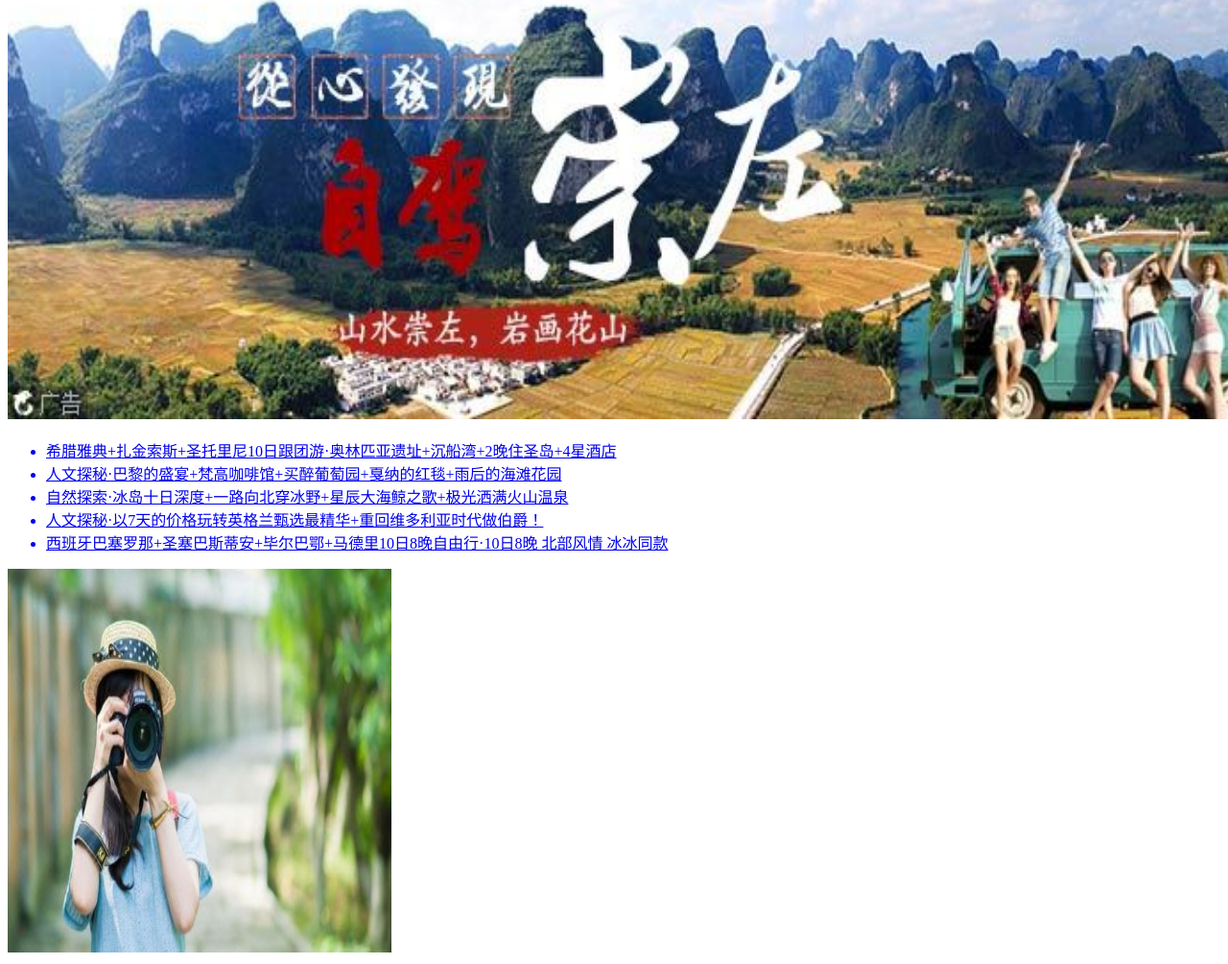
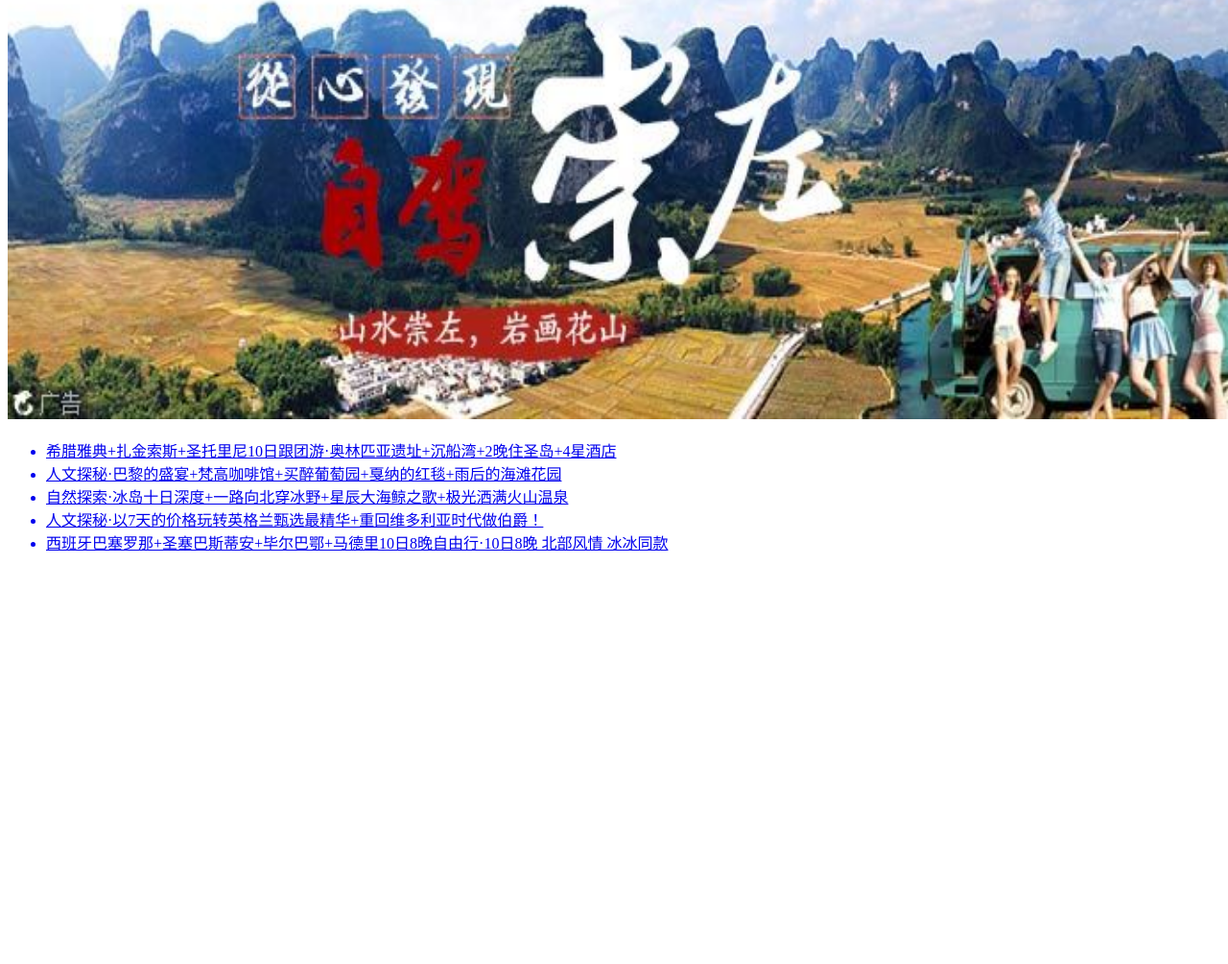
Before and after one commit to yuyang1998/WEB-, a plain HTML site: page lab03.html in a window 1280 px wide. Shown: the part 176-1181 px from the top of the page at 96% size. After the commit the page ends 800 px from the top, so only its background shows below. Drawn offline with Linux system fonts and the light colour scheme.

Commit message:
实验03作业提交

```diff
--- a/lab03.html
+++ b/lab03.html
@@ -15,6 +15,5 @@
   			<a href="01.html"><li>人文探秘·以7天的价格玩转英格兰甄选最精华+重回维多利亚时代做伯爵！</li></a>
   			<a href="01.html"><li>西班牙巴塞罗那+圣塞巴斯蒂安+毕尔巴鄂+马德里10日8晚自由行·10日8晚 北部风情 冰冰同款</li></a>
   		</ul>
-  		<img src="./5.jpg" width=400px height=400px/>
   </body>
 </html>
```
Also changed, not shown: c4 (2).html (renamed from c4.html).
